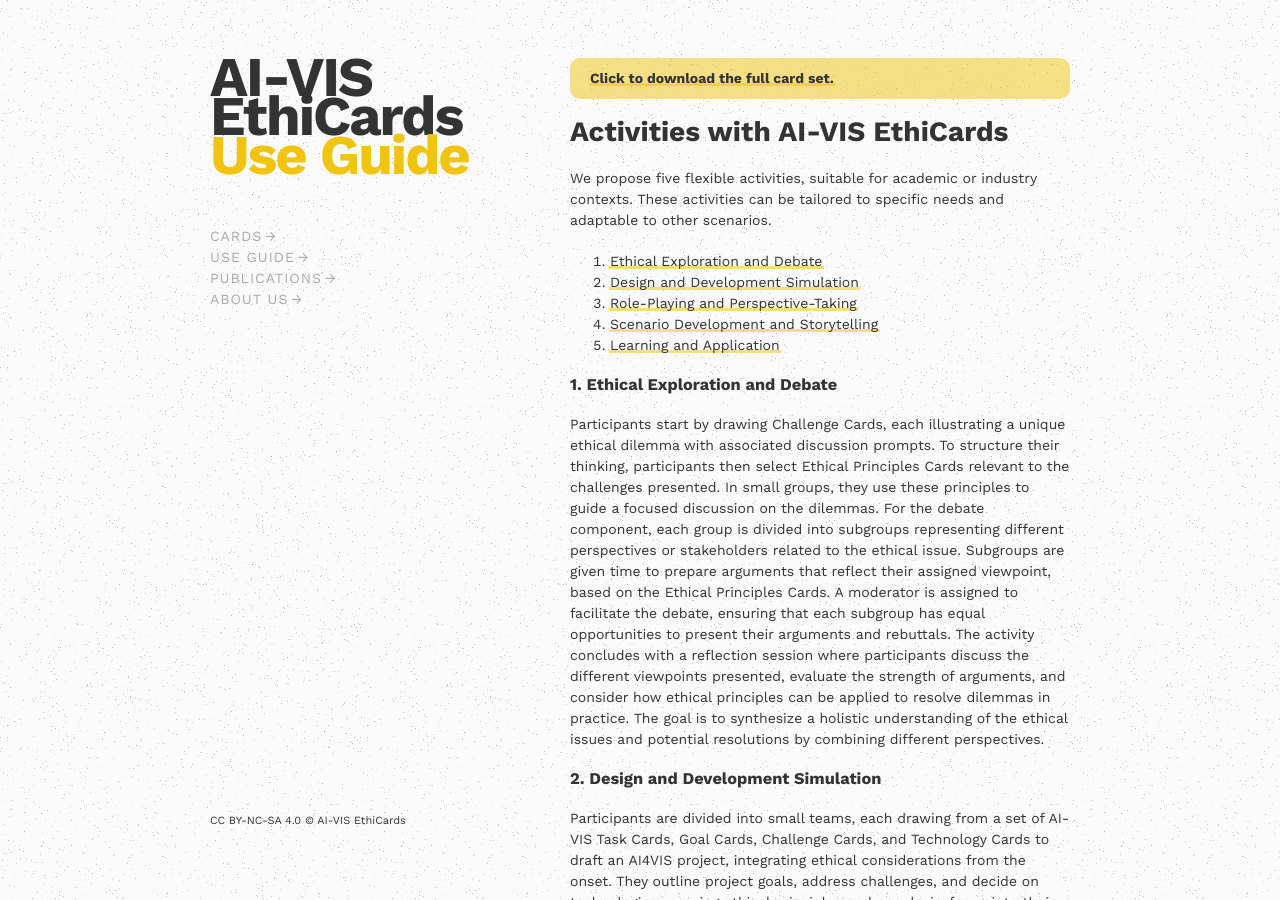
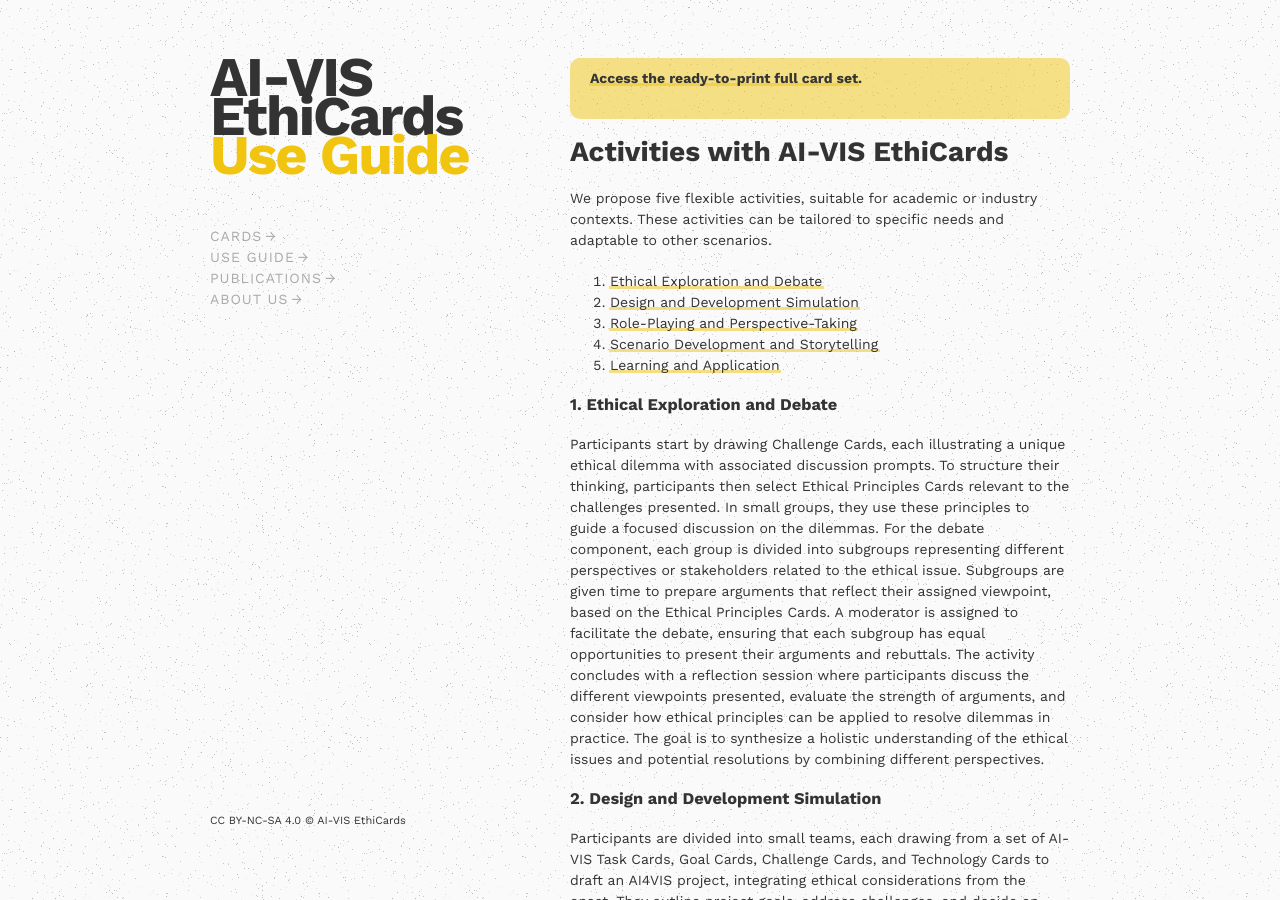
Before and after one commit to aivisethicards/aivisethicards.github.io, a Jekyll site: the page built from guidelines.md, in a window 1280 px wide and 900 px high. Built offline with Jekyll 4.4.1, drawn with Linux system fonts in a browser that asks for light colours.

Commit message:
Update guidelines.md

```diff
--- a/guidelines.md
+++ b/guidelines.md
@@ -6,8 +6,9 @@ title: Use Guide
 <!-- prettier-ignore-start -->
 
 <div class="note">
-    <a href="/AI-VIS-EthiCards.zip" download="AI-VIS-EthiCards.zip">Click to download the full card set.</a>
+    <p><a href="https://forms.gle/5ZrJsZbpEGVwrVLCA" target="_blank">Access the ready-to-print full card set</a>.</p>
 </div>
+
 
 # Activities with AI-VIS EthiCards
 
```
